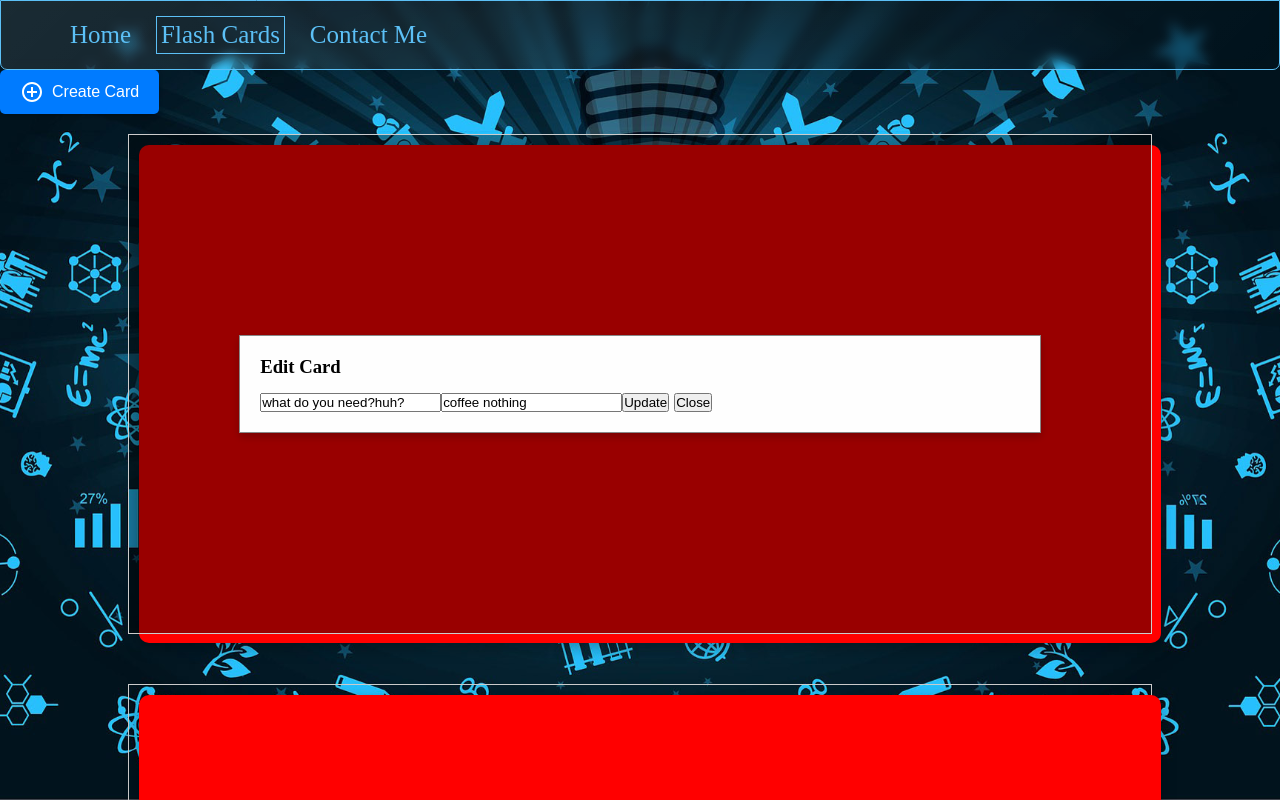
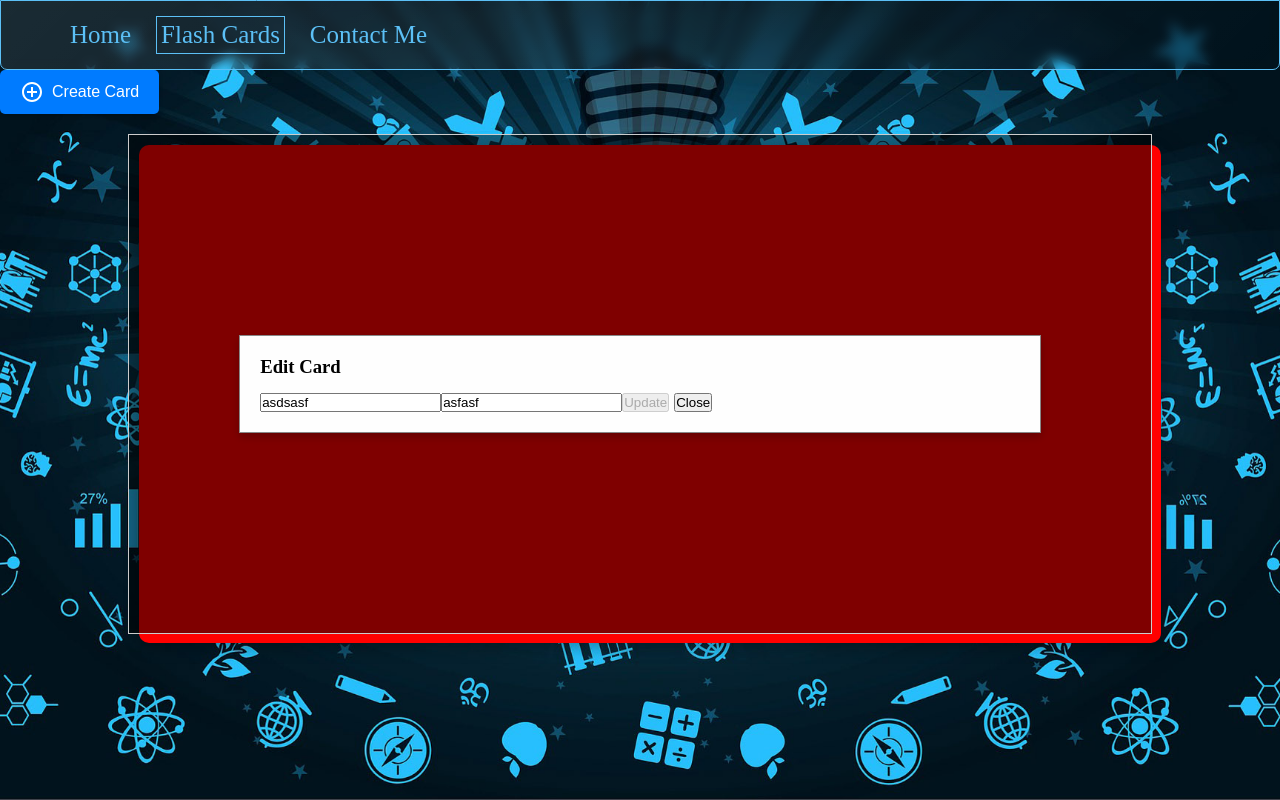
Before and after one commit to Gulaghaa/Web-Mobile-Assignment-3, a React (Vite) app in the folder Client/: page /cards in a window 1280 px wide. Both pictures are taken after a click on the button "Edit". Shown: the top 800 px of the page. Built offline with nearby package versions, Linux system fonts and the light colour scheme; data requests are answered from the project's data file; a web font is replaced by a local one.

Commit message:
Edit Modal Updated

```diff
--- a/Client/data/db.json
+++ b/Client/data/db.json
@@ -1,22 +1,12 @@
 {
   "flashCards": [
     {
-      "id": "2",
-      "question": "what do you need?huh?",
-      "answer": "coffee nothing",
-      "image": "",
-      "createdDate": "22:34",
-      "modifiedDate": "23:5",
-      "difficultyLevel": "easy",
-      "category": "General Knowledge"
-    },
-    {
       "id": "3",
-      "question": "What do we say when someone helps you",
-      "answer": "thank you",
+      "question": "asdsasf",
+      "answer": "asfasf",
       "image": "",
       "createdDate": "22:51",
-      "modifiedDate": "",
+      "modifiedDate": "23:58",
       "difficultyLevel": "easy",
       "category": "General Knowledge"
     }
--- a/Client/src/components/EditCard.jsx
+++ b/Client/src/components/EditCard.jsx
@@ -1,10 +1,41 @@
-import React, { useState } from 'react';
+import React, { useState, useEffect } from 'react';
 import { updateJsonData, fetchJsonData } from '../services/getAPI';
 import '../style/EditCard.css';
 
 function EditCard({ id, initialQuestion, initialAnswer, setData, closePopup }) {
     const [question, setQuestion] = useState(initialQuestion);
     const [answer, setAnswer] = useState(initialAnswer);
+    const [isUpdated, setIsUpdated] = useState(false);
+    const [isQuestionUnique, setIsQuestionUnique] = useState(true);
+    const [canUpdate, setCanUpdate] = useState(false);
+
+
+
+
+    useEffect(() => {
+        const checkUniqueness = async () => {
+            const data = await fetchJsonData('http://localhost:3001/flashCards');
+            const isUnique = !data.some(card => card.question === question && card.id !== id);
+            setIsQuestionUnique(isUnique);
+        };
+
+        if (question !== initialQuestion || answer !== initialAnswer) {
+            setIsUpdated(true);
+            checkUniqueness();
+        } else {
+            setIsUpdated(false);
+        }
+    }, [question, answer, initialQuestion, initialAnswer, id]);
+
+    useEffect(() => {
+        setCanUpdate(isUpdated && isQuestionUnique && question.trim() !== '' && answer.trim() !== '');
+    }, [isUpdated, isQuestionUnique, question, answer]);
+
+
+    const stopPropagation = (e) => {
+        e.stopPropagation();
+    };
+
 
     const handleUpdate = async () => {
         try {
@@ -29,13 +60,14 @@ function EditCard({ id, initialQuestion, initialAnswer, setData, closePopup }) {
     };
 
     return (
-        <div className="editCardModal">
+        <div className="editCardModal" onClick={stopPropagation}>
             <div className="editCardModalContent">
                 <h3>Edit Card</h3>
                 <input type="text" value={question} onChange={(e) => setQuestion(e.target.value)} />
                 <input type="text" value={answer} onChange={(e) => setAnswer(e.target.value)} />
-                <button onClick={handleUpdate}>Update</button>
+                <button onClick={handleUpdate} disabled={!canUpdate}>Update</button>
                 <button onClick={closePopup}>Close</button>
+                {!isQuestionUnique && <p>This question already exists.</p>}
             </div>
         </div>
     );
--- a/Client/src/style/EditCard.css
+++ b/Client/src/style/EditCard.css
@@ -1,18 +1,15 @@
 .editCardModal {
   position: fixed;
-  z-index: 1;
+  top: 0;
   left: 0;
-  top: 0;
   width: 100%;
   height: 100%;
-  overflow: auto;
-  background-color: rgb(0,0,0);
-  background-color: rgba(0,0,0,0.4);
   display: flex;
   justify-content: center;
   align-items: center;
+  background-color: rgba(0, 0, 0, 0.5);
+  z-index: 1000;
 }
-
 
 .editCardModalContent {
   background-color: #fefefe;
```
